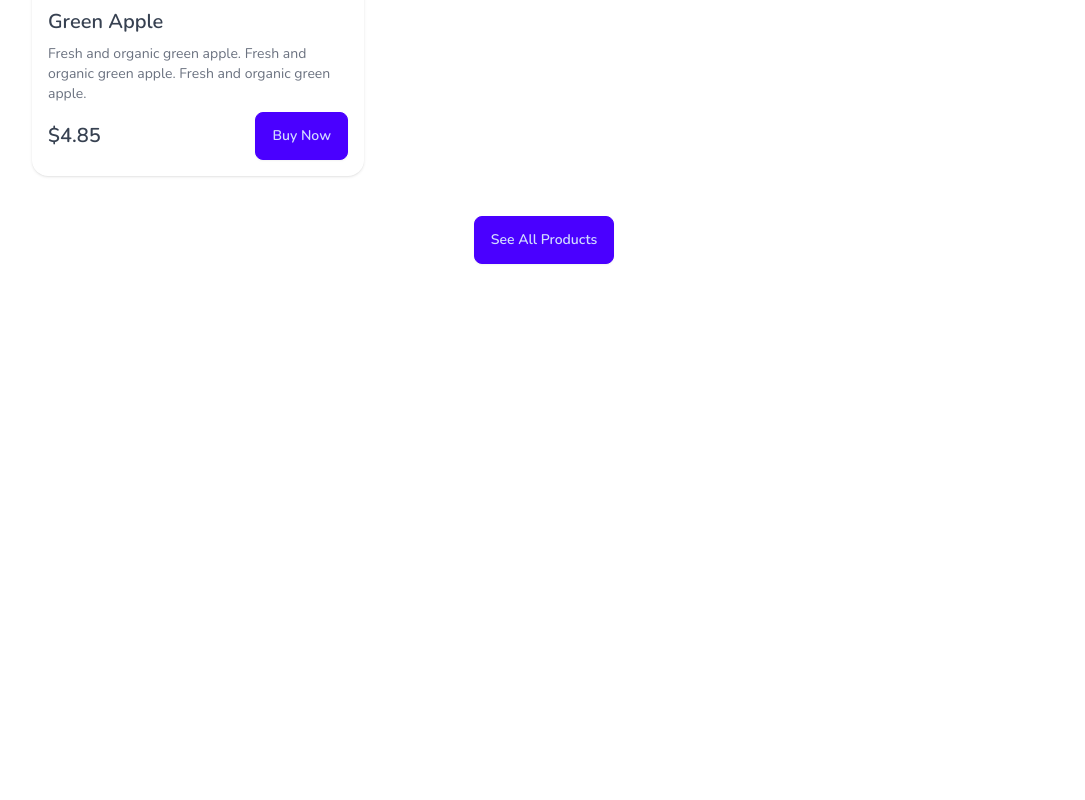
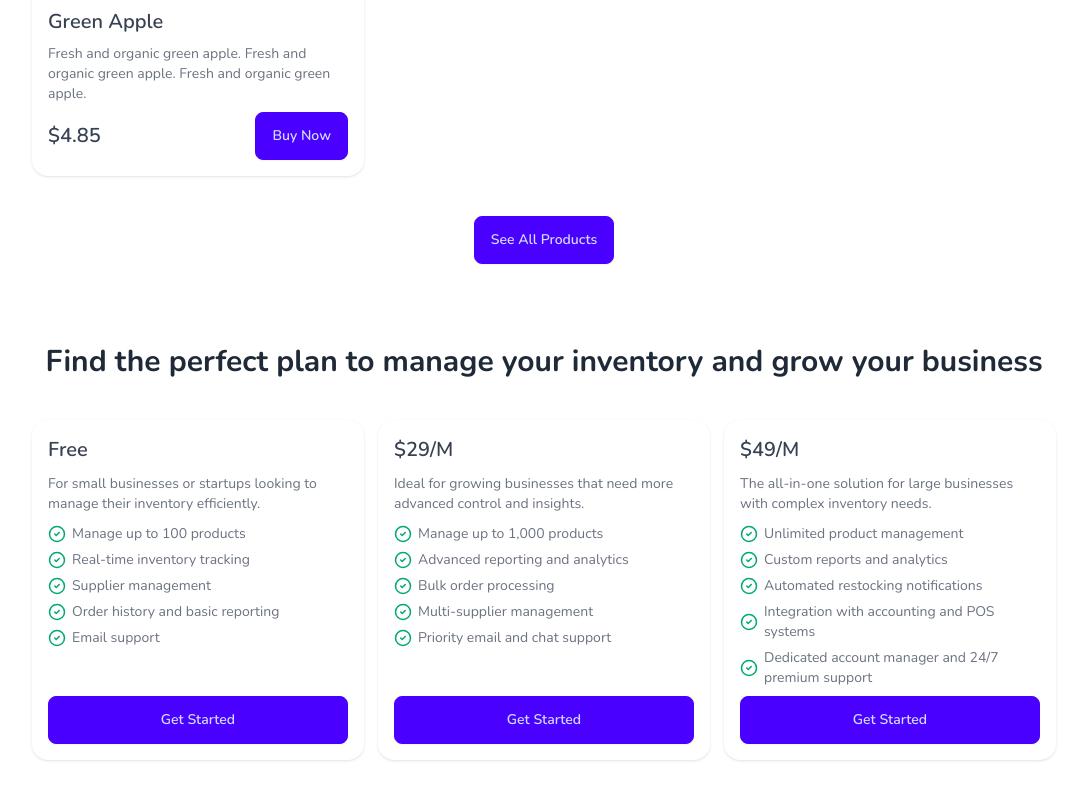
Before and after one commit to faisalchy64/xventory-frontend, a React (Vite) app: page / in a window 1280 px wide. Shown: the part 2236-3036 px from the top of the page, without its empty margins (96-1181 px from the left). Before the commit the page ends 2540 px from the top, so only its background shows below. Built offline with nearby package versions, Linux system fonts and the light colour scheme.

Commit message:
(feat): Created Pricing.jsx component.

```diff
--- /dev/null
+++ b/src/components/Pricing.jsx
@@ -0,0 +1,110 @@
+import { CircleCheck } from "lucide-react";
+
+export default function Pricing() {
+  const data = {
+    basic: [
+      "Manage up to 100 products",
+      "Real-time inventory tracking",
+      "Supplier management",
+      "Order history and basic reporting",
+      "Email support",
+    ],
+    standard: [
+      "Manage up to 1,000 products",
+      "Advanced reporting and analytics",
+      "Bulk order processing",
+      "Multi-supplier management",
+      "Priority email and chat support",
+    ],
+    premium: [
+      "Unlimited product management",
+      "Custom reports and analytics",
+      "Automated restocking notifications",
+      "Integration with accounting and POS systems",
+      "Dedicated account manager and 24/7 premium support",
+    ],
+  };
+
+  return (
+    <section className="w-4/5 flex flex-col gap-10 py-10 mx-auto">
+      <h2 className="text-3xl font-bold text-gray-800 text-center">
+        Find the perfect plan to manage your inventory and grow your business
+      </h2>
+
+      <div className="grid md:grid-cols-3 gap-3.5">
+        <article className="card card-compact bg-base-100 shadow">
+          <div className="card-body justify-between">
+            <div className="flex flex-col gap-2.5">
+              <h2 className="text-xl font-semibold text-gray-700">Free</h2>
+              <p className="text-gray-500">
+                For small businesses or startups looking to manage their
+                inventory efficiently.
+              </p>
+
+              <ul className="flex flex-col gap-1.5">
+                {data.basic.map((item, index) => (
+                  <li key={index} className="flex items-center gap-1.5">
+                    <CircleCheck size={18} className="stroke-success" />
+                    <span className="text-gray-500">{item}</span>
+                  </li>
+                ))}
+              </ul>
+            </div>
+
+            <button className="btn btn-primary">Get Started</button>
+          </div>
+        </article>
+
+        <article className="card card-compact bg-base-100 shadow">
+          <div className="card-body justify-between">
+            <div className="flex flex-col gap-2.5">
+              <h2 className="text-xl font-semibold text-gray-700">$29/M</h2>
+              <p className="text-gray-500">
+                Ideal for growing businesses that need more advanced control and
+                insights.
+              </p>
+
+              <ul className="flex flex-col gap-1.5">
+                {data.standard.map((item, index) => (
+                  <li key={index} className="flex items-center gap-1.5">
+                    <span className="flex-shrink-0">
+                      <CircleCheck size={18} className="stroke-success" />
+                    </span>
+                    <span className="text-gray-500">{item}</span>
+                  </li>
+                ))}
+              </ul>
+            </div>
+
+            <button className="btn btn-primary">Get Started</button>
+          </div>
+        </article>
+
+        <article className="card card-compact bg-base-100 shadow">
+          <div className="card-body justify-between">
+            <div className="flex flex-col gap-2.5">
+              <h2 className="text-xl font-semibold text-gray-700">$49/M</h2>
+              <p className="text-gray-500">
+                The all-in-one solution for large businesses with complex
+                inventory needs.
+              </p>
+
+              <ul className="flex flex-col gap-1.5">
+                {data.premium.map((item, index) => (
+                  <li key={index} className="flex items-center gap-1.5">
+                    <span className="flex-shrink-0">
+                      <CircleCheck size={18} className="stroke-success" />
+                    </span>
+                    <span className="text-gray-500">{item}</span>
+                  </li>
+                ))}
+              </ul>
+            </div>
+
+            <button className="btn btn-primary">Get Started</button>
+          </div>
+        </article>
+      </div>
+    </section>
+  );
+}
--- a/src/pages/Home.jsx
+++ b/src/pages/Home.jsx
@@ -1,6 +1,7 @@
 import Hero from "../components/Hero";
 import Features from "../components/Features";
 import ProductContainer from "../components/ProductContainer";
+import Pricing from "../components/Pricing";
 
 export default function Home() {
   return (
@@ -8,6 +9,7 @@ export default function Home() {
       <Hero />
       <Features />
       <ProductContainer />
+      <Pricing />
     </main>
   );
 }
```
